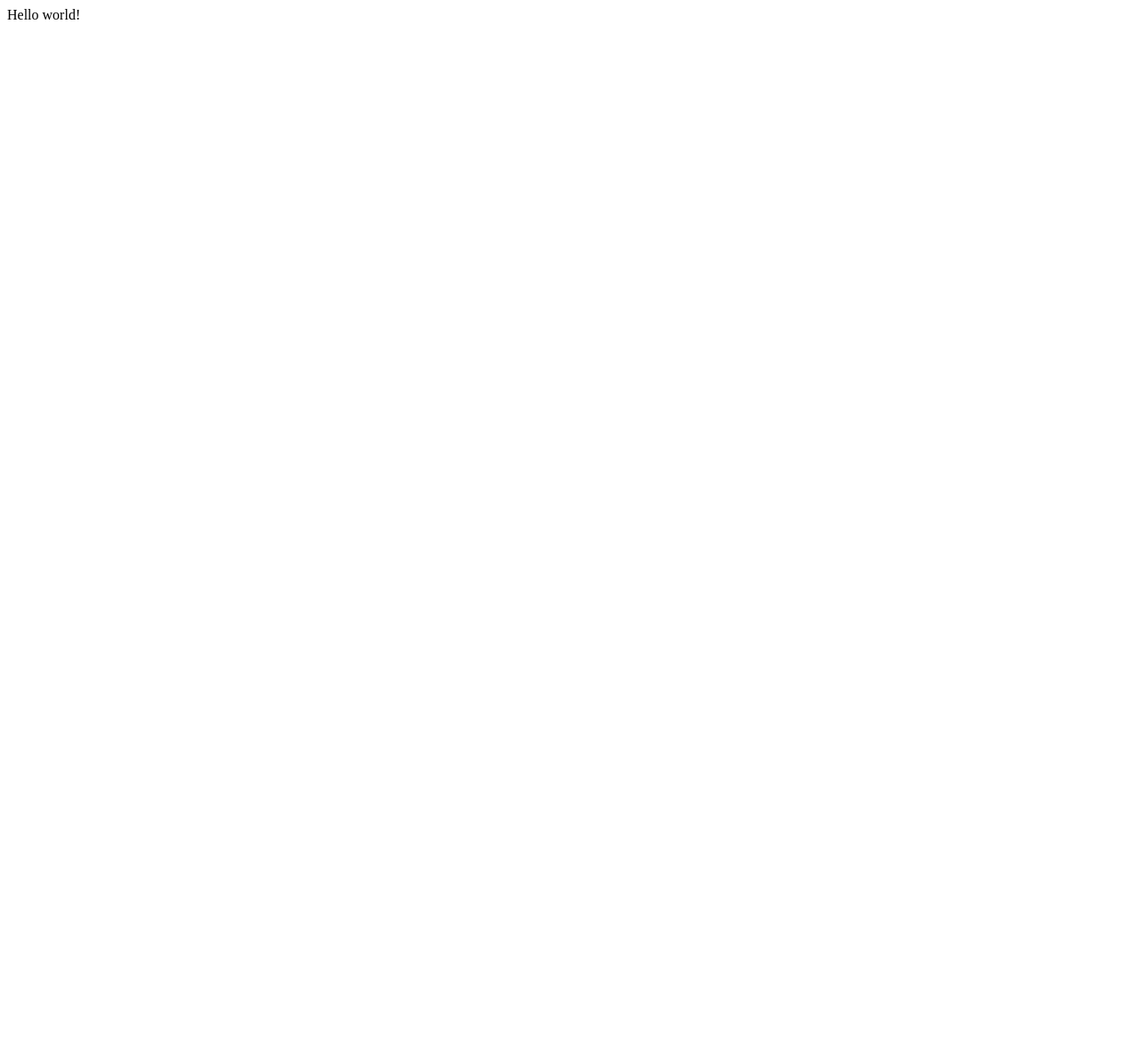
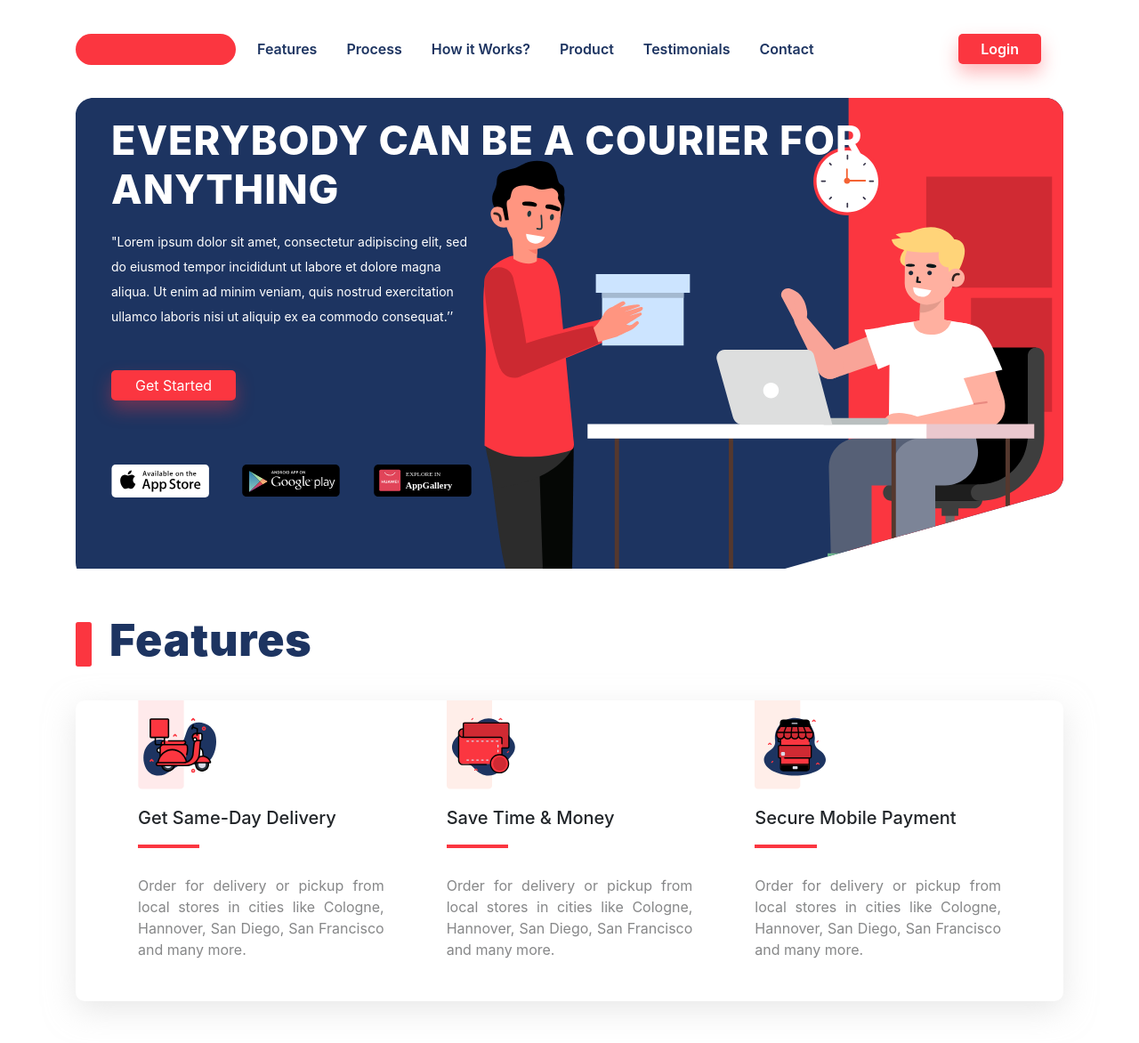
Before and after one commit to LilyanAhmet/kwici-land-page, a Gatsby site: page / in a window 1280 px wide. Shown: the whole page at 89% size. Before the commit the page ends 800 px from the top, so only its background shows below. Built offline with nearby package versions, Linux system fonts and the light colour scheme; Gatsby itself is replaced by a stand-in of ours.

Commit message:
initial commit

```diff
--- a/package.json
+++ b/package.json
@@ -14,8 +14,10 @@
     "test": "echo \"Write tests! -> https://gatsby.dev/unit-testing\" && exit 1"
   },
   "dependencies": {
+    "bootstrap": "^4.5.3",
     "gatsby": "^2.24.85",
     "react": "^16.12.0",
+    "react-bootstrap": "^1.4.0",
     "react-dom": "^16.12.0"
   },
   "devDependencies": {
--- /dev/null
+++ b/src/components/Button.js
@@ -0,0 +1,11 @@
+import React from 'react';
+
+const Button = (props) => {
+    return (
+        <div className="main-button">
+            {props.text}
+        </div>
+    );
+};
+
+export default Button;
--- /dev/null
+++ b/src/components/features.js
@@ -0,0 +1,61 @@
+import React from "react"
+import { Container, Row, Col } from "react-bootstrap"
+import SectionTitle from "./section-title"
+
+/* Resources*/
+import FoodDilvery from "../images/food-delivery.svg"
+import PaymentMethod from '../images/payment-method.svg'
+import Close from '../images/close.svg'
+
+const Features = () => {
+  return (
+    <div className="features">
+      <Container>
+        <Row>
+          <Col>
+            <SectionTitle title="Features" />
+          </Col>
+        </Row>
+        <div className="box">
+          <Row>
+            <Col>
+              <div className="feature">
+                <img src={FoodDilvery} />
+                <h5>Get Same-Day Delivery</h5>
+                <div className="Rectangle-2"></div>
+                <p>
+                  Order for delivery or pickup from local stores in cities like
+                  Cologne, Hannover, San Diego, San Francisco and many more.
+                </p>
+              </div>
+            </Col>
+            <Col>
+              <div className="feature">
+                <img src={PaymentMethod} />
+                <h5>Save Time & Money</h5>
+                <div className="Rectangle-2"></div>
+                <p>
+                  Order for delivery or pickup from local stores in cities like
+                  Cologne, Hannover, San Diego, San Francisco and many more.
+                </p>
+              </div>
+            </Col>
+            <Col>
+              <div className="feature">
+                <img src={Close} />
+                <h5>Secure Mobile Payment</h5>
+                <div className="Rectangle-2"></div>
+                <p>
+                  Order for delivery or pickup from local stores in cities like
+                  Cologne, Hannover, San Diego, San Francisco and many more.
+                </p>
+              </div>
+            </Col>
+          </Row>
+        </div>
+      </Container>
+    </div>
+  )
+}
+
+export default Features
--- /dev/null
+++ b/src/components/hoc/header.js
@@ -0,0 +1,31 @@
+import React from "react"
+import { Container, Navbar, NavDropdown, Nav } from "react-bootstrap"
+
+import Button from '../Button'
+const Header = () => {
+  return (
+    <div>
+      <Navbar collapseOnSelect expand="lg" bg="white" variant="dark">
+        <Container>
+          <Navbar.Brand href="#home"><div className="Rectangle"></div></Navbar.Brand>
+          <Navbar.Toggle aria-controls="responsive-navbar-nav" />
+          <Navbar.Collapse id="responsive-navbar-nav">
+            <Nav className="mr-auto">
+              <Nav.Link href="#features">Features</Nav.Link>
+              <Nav.Link href="#pricing">Process</Nav.Link>
+              <Nav.Link href="#pricing">How it Works?</Nav.Link>
+              <Nav.Link href="#pricing">Product</Nav.Link>
+              <Nav.Link href="#pricing">Testimonials</Nav.Link>
+              <Nav.Link href="#pricing">Contact</Nav.Link>
+            </Nav>
+            <Nav>
+              <Nav.Link href="#deets"><Button text="Login"/></Nav.Link>
+            </Nav>
+          </Navbar.Collapse>
+        </Container>
+      </Navbar>
+    </div>
+  )
+}
+
+export default Header
--- /dev/null
+++ b/src/components/promo.js
@@ -0,0 +1,65 @@
+import React from "react"
+import { Container, Row, Col } from "react-bootstrap"
+
+import Button from "../components/Button"
+import GooglePlay from "../images/googl-play.svg"
+import AppStore from "../images/app-store.svg"
+import Huwaui from "../images/huawi.svg"
+const Promo = () => {
+  return (
+    <Container>
+      <div className="promo">
+        <Row>
+          <Col xs={10}>
+            <h1>Everybody can be a Courier for Anything</h1>
+          </Col>
+        </Row>
+        <Row>
+          <Col xs={5}>
+            <p>
+              "Lorem ipsum dolor sit amet, consectetur adipiscing elit, sed do
+              eiusmod tempor incididunt ut labore et dolore magna aliqua. Ut
+              enim ad minim veniam, quis nostrud exercitation ullamco laboris
+              nisi ut aliquip ex ea commodo consequat.’’
+            </p>
+          </Col>
+        </Row>
+        <Row>
+          <Col xs={3}>
+            <div className="button">
+              <a href="#">
+                <Button text="Get Started" />
+              </a>
+            </div>
+          </Col>
+        </Row>
+
+        <div className="apps">
+          <Row>
+            <Col>
+              <a href="#">
+                {" "}
+                <img src={AppStore} />{" "}
+              </a>
+            </Col>
+            <Col>
+              <a href="#">
+                {" "}
+                <img src={GooglePlay} />
+              </a>
+            </Col>
+
+            <Col>
+              <a href="#">
+                {" "}
+                <img src={Huwaui} />
+              </a>
+            </Col>
+          </Row>
+        </div>
+      </div>
+    </Container>
+  )
+}
+
+export default Promo
--- /dev/null
+++ b/src/components/section-title.js
@@ -0,0 +1,14 @@
+import React from 'react';
+import indicator from '../images/rectangle.svg'
+const SectionTitle = (props) => {
+    return (
+        <div className="title">
+            <img src={indicator}/>
+            <h2>
+                {props.title}
+            </h2>
+        </div>
+    );
+};
+
+export default SectionTitle;
--- a/src/pages/index.js
+++ b/src/pages/index.js
@@ -1,5 +1,17 @@
 import React from "react"
+import 'bootstrap/dist/css/bootstrap.min.css';
+import '../styles/style.css'
+//import compnents
+import Header from '../components/hoc/header'
+import Promo from '../components/promo'
+import Features from '../components/features'
+export default function Home() {
+  return(
+    <div>
+      <Header/>
+      <Promo/>
+      <Features/>
+    </div>
+  )
 
-export default function Home() {
-  return <div>Hello world!</div>
 }
--- /dev/null
+++ b/src/styles/style.css
@@ -0,0 +1,133 @@
+@import "./variables.css";
+
+.Rectangle {
+  width: 180px;
+  height: 35px;
+  object-fit: contain;
+  border-radius: 36.5px;
+  background-color: var(--main-theme-color--);
+}
+.Rectangle-2 {
+    width: 69.2px;
+    height: 4px;
+    background-color:var(--main-theme-color--);
+  }
+.main-button {
+  background-color: var(--main-theme-color--);
+  padding: 5px 25px;
+  color: #fff;
+  border-radius: 5px;
+  max-width: 140px;
+  box-shadow: 0 10px 20px 0 rgba(251, 54, 64, 0.35);
+}
+.title{
+    display: flex;
+}
+.title img{
+    height: 50px;
+}
+.title h2{
+    color: var(--secondary-them-color--);
+    font-weight: 900;
+    padding-left: 20px;
+    font-size: 50px;
+    font-stretch: normal;
+    font-style: normal;
+    letter-spacing: 0.8px;
+    margin-top: -10px;
+
+}
+/* style bootstrap overlaping*/
+.navbar-dark .navbar-nav .nav-link {
+  color: var(--secondary-them-color--);
+  font-weight: 600;
+  padding-right: 25px;
+  padding-top: 30px;
+  padding-bottom: 30px;
+}
+.navbar-dark .navbar-nav .nav-link:hover {
+  color: var(--main-theme-color--);
+  font-weight: 600;
+}
+
+/*promo section*/
+.promo {
+  background-image: url("../images/promobg.svg");
+  background-repeat: no-repeat;
+  background-position: initial;
+  padding: 20px 40px;
+  position: relative;
+  background-size: 100%;
+}
+.promo h1 {
+  font-size: 45px;
+  font-weight: 800;
+  font-stretch: condensed;
+  font-style: normal;
+  line-height: normal;
+  letter-spacing: 1px;
+  text-transform: uppercase;
+  color: #ffffff;
+}
+.promo .button {
+  display: block;
+  margin: auto;
+  padding-top: 30px;
+  text-align: center;
+}
+.promo p {
+  padding-top: 10px;
+  color: white;
+  font-size: 14px;
+  line-height: 2;
+}
+.promo .apps {
+    padding-top: 7%;
+    width: 40%;
+    padding-bottom: 60px;
+}
+.promo .apps img{
+    max-width: 110px;
+}
+
+/*features*/
+.features{
+    margin-top: 60px;
+    margin-bottom: 60px;
+}
+.features .box{
+    margin-top: 30px;
+    border-radius: 10px;
+    padding-left: 50px;
+    padding-right: 50px;
+    box-shadow: 0 10px 34px 0 rgba(210, 210, 210, 0.5);
+    background-color: #ffffff;
+}
+.features .box .feature{
+    padding-bottom: 30px;
+    padding-left: 20px;
+    padding-right: 20px;
+}
+.features .box .feature img{
+    height: 100px;
+}
+.features .box .feature h5{
+    padding-top: 20px;
+    padding-bottom: 10px;
+}
+.features .box .feature p{
+    padding-top: 30px;
+    font-size: 16px;
+  font-weight: normal;
+  font-stretch: normal;
+  font-style: normal;
+  line-height: 1.5;
+  letter-spacing: normal;
+  text-align: justify;
+  color: #868788;
+}
+@media screen and (min-width: 1400px) {
+    .promo h1 {
+        font-size: 50px;
+      }
+  }
--- /dev/null
+++ b/src/styles/variables.css
@@ -0,0 +1,5 @@
+:root {
+    /* theme color */
+    --main-theme-color-- : #fb3640;
+    --secondary-them-color--:#1d3461;
+  }
```
Also changed, not shown: src/components/hoc/footer.js (added), src/images/app-store.svg (added), src/images/close.svg (added), src/images/food-delivery.svg (added), src/images/googl-play.svg (added), src/images/huawi.svg (added), src/images/payment-method.svg (added), src/images/promobg.svg (added), src/images/rectangle.svg (added), 1 other file.
